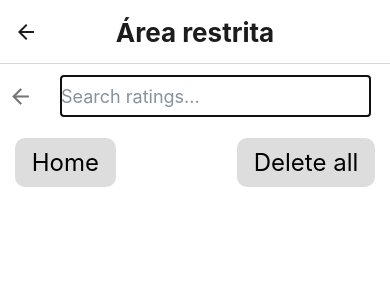
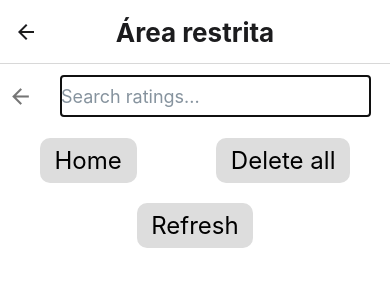
Before and after one commit to AthirsonSilva/ratingsEtec, a React Native app: screen /Restricted in a window 390 px wide. Shown: the top 300 px of the page. Built offline with nearby package versions, Linux system fonts and the light colour scheme; no server answers.

Commit message:
Botão de refresh

```diff
--- a/screens/Form.tsx
+++ b/screens/Form.tsx
@@ -129,7 +129,7 @@ export default function Form({ navigation }: any) {
 			>
 				<Picker
 					mode={'dropdown'}
-					style={[styles.picker, { borderRadius: 10 }]}
+					style={[styles.picker, { borderRadius: 10, marginRight: '5vw' }]}
 					ref={pickerRef}
 					selectedValue={rating}
 					onValueChange={(value, index) => {
--- a/screens/Restricted.tsx
+++ b/screens/Restricted.tsx
@@ -176,7 +176,7 @@ export default function RestrictedPage({ navigation }: any) {
 										'Content-Type': 'application/json'
 									}
 								})
-									.then((response: Response): Promise<JSON> => response.json())
+									.then((response: Response): Promise<any> => response.json())
 									.then((json: JSON): void => {
 										console.info('Deu certo, boy. Apagou tudo')
 									})
@@ -185,6 +185,12 @@ export default function RestrictedPage({ navigation }: any) {
 							}}
 						>
 							<Text style={[styles.listTitle]}> Delete all </Text>
+						</TouchableOpacity>
+						<TouchableOpacity
+							style={[styles.button]}
+							onPress={async () => getRatings()}
+						>
+							<Text style={[styles.listTitle]}> Refresh </Text>
 						</TouchableOpacity>
 					</View>
 
--- a/styles.tsx
+++ b/styles.tsx
@@ -45,9 +45,9 @@ const styles = StyleSheet.create({
     button: {
       alignItems: "center",
       backgroundColor: "#ddd",
-      padding: 10,
+      padding: 8,
       marginVertical: 10,
-      marginHorizontal: 15,
+      marginHorizontal: 10,
       borderRadius: 10
     },
     item: {
@@ -73,7 +73,7 @@ const styles = StyleSheet.create({
       alignItems: 'center',
       // justifyContent: 'center',
       height: 100,
-      width: 350,
+      width: 325,
       color: '#000',
     },
 
@@ -103,7 +103,7 @@ const styles = StyleSheet.create({
     row: {
       flexWrap: 'wrap',
       flexDirection: 'row',
-      justifyContent: 'space-between',
+      justifyContent: 'space-around',
       alignItems: 'flex-start',
     },
 });
```
